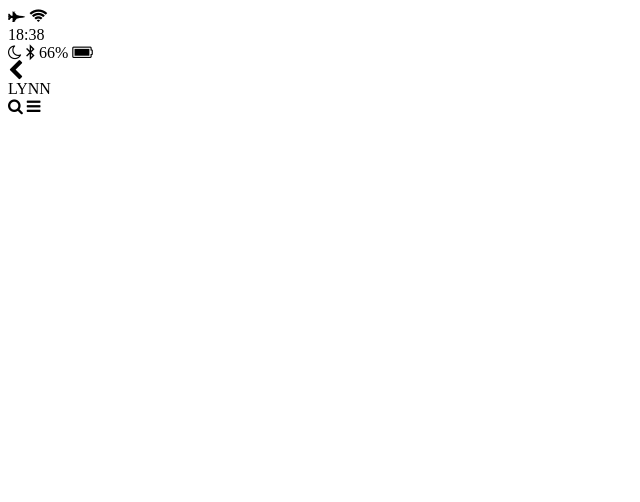
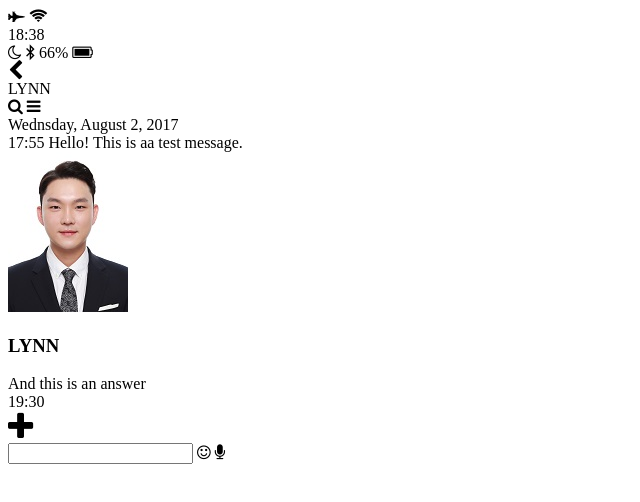
Before and after one commit to dramon4/kakao-clone, a plain HTML site: page chat.html in a window 1280 px wide. Shown: the whole page, without its empty margins (0-640 px from the left). Drawn offline with Linux system fonts and the light colour scheme.

Commit message:
chat is done.

```diff
--- a/chat.html
+++ b/chat.html
@@ -38,5 +38,36 @@
       <i class="fa fa-bars"></i>
     </div>
   </div>
+  <main class="chat">
+    <div class="date-divider">
+      <span class="date-divider_text">Wednsday, August 2, 2017</span>
+    </div>
+    <div class="chat__message chat__message-from-me">
+      <span class="chat__message-time">17:55</span>
+      <span class="chat__message-body">
+        Hello! This is aa test message.
+      </span>
+    </div>
+    <div class="chat__message chat__message-to-me">
+      <img src="images/avatar.jpg" class="chat__message-avatar">
+        <div class="chat__message-center">
+          <h3 class="chat__message-username">LYNN</h3>
+          <span class="chat__message-body">
+            And this is an answer
+          </span>
+        </div>
+      <span class="chat__message-time">19:30</span>
+    </div>
+  </main>
+  <div class="type-message">
+    <i class="fa fa-plus fa-2x"></i>
+    <div class="type-message__input">
+      <input type="text">
+      <i class="fa fa-smile-o"></i>
+      <span class="record-message">
+        <i class="fa fa-microphone"></i>
+      </span>
+    </div>
+  </div>
 </body>
 </html>
```
Also changed, not shown: chats.html (+5 -0 lines).
